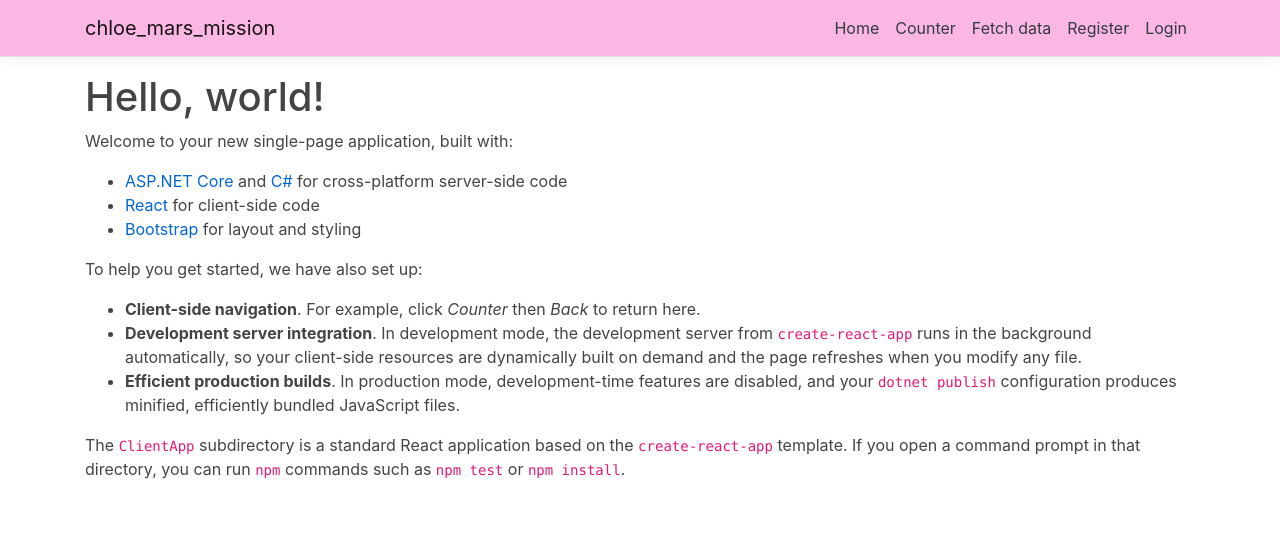
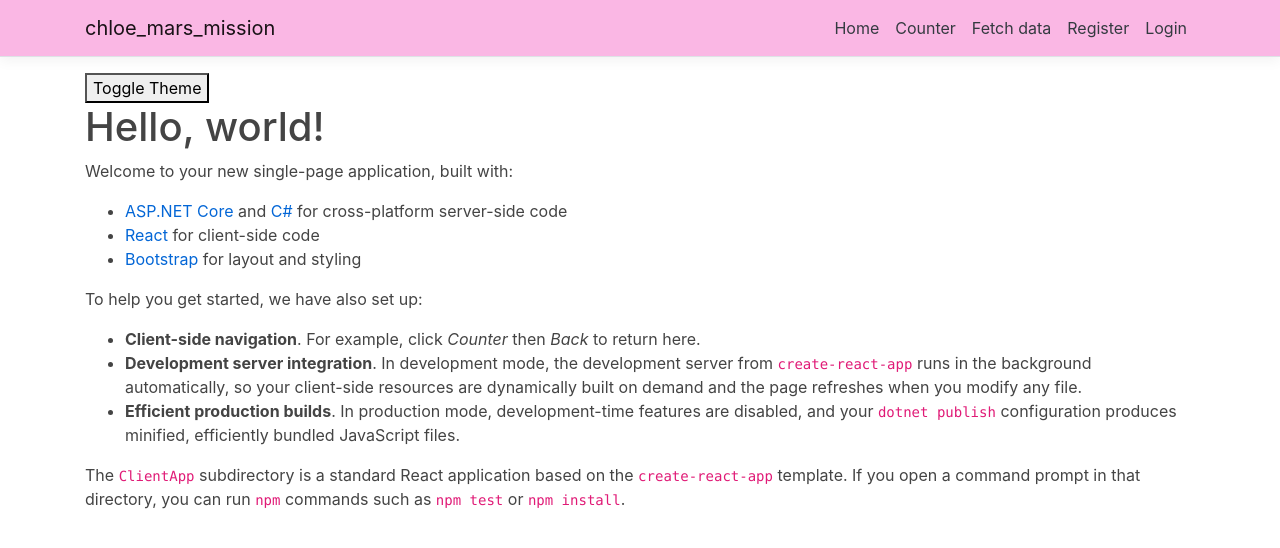
Before and after one commit to chloejonessoftwire/chloe-mars-mission, a React (Create React App) app in the folder ClientApp/: page / in a window 1280 px wide. Shown: the top 548 px of the page. Built offline with nearby package versions, Linux system fonts and the light colour scheme; no server answers.

Commit message:
created a dark and light theme

```diff
--- a/ClientApp/src/App.js
+++ b/ClientApp/src/App.js
@@ -1,4 +1,4 @@
-import React, { Component, useState } from 'react';
+import React, { Component, useState, useEffect } from 'react';
 import { Route } from 'react-router';
 import { Layout } from './components/Layout';
 import { Home } from './components/Home';
@@ -11,14 +11,29 @@ import { ApplicationPaths } from './components/api-authorization/ApiAuthorizatio
 import './custom.css'
 import './App.scss'
 
-export default class App extends Component {
+// export default class App extends Component {
   // const [darkTheme, setDarkTheme] = React.useState(false)
-  static displayName = App.name;
+  // static displayName = App.name;
 
-  render () {
+  // render () {
+const App = () =>  {
+  const [darkTheme, setDarkTheme] = useState(getDefaultTheme);
+  useEffect(() => {
+    localStorage.setItem('dark', JSON.stringify(darkTheme))
+  }, [darkTheme])
+  function getDefaultTheme() {
+    const selectedTheme = JSON.parse(localStorage.getItem('dark'))
+    return selectedTheme || false
+  }
+
     return (
-      <div className='light-theme'>
+      <div className={darkTheme? 'dark-theme' : 'light-theme'}>
         <Layout>
+          <div className='button-container'>
+            <button onClick={() => setDarkTheme(prevTheme => !prevTheme)}>
+              Toggle Theme
+            </button>
+          </div>
           <Route exact path='/' component={Home} />
           <Route path='/counter' component={Counter} />
           <AuthorizeRoute path='/fetch-data' component={FetchData} />
@@ -26,5 +41,5 @@ export default class App extends Component {
         </Layout>
       </div>
     );
-  }
 }
+export default App;
```
